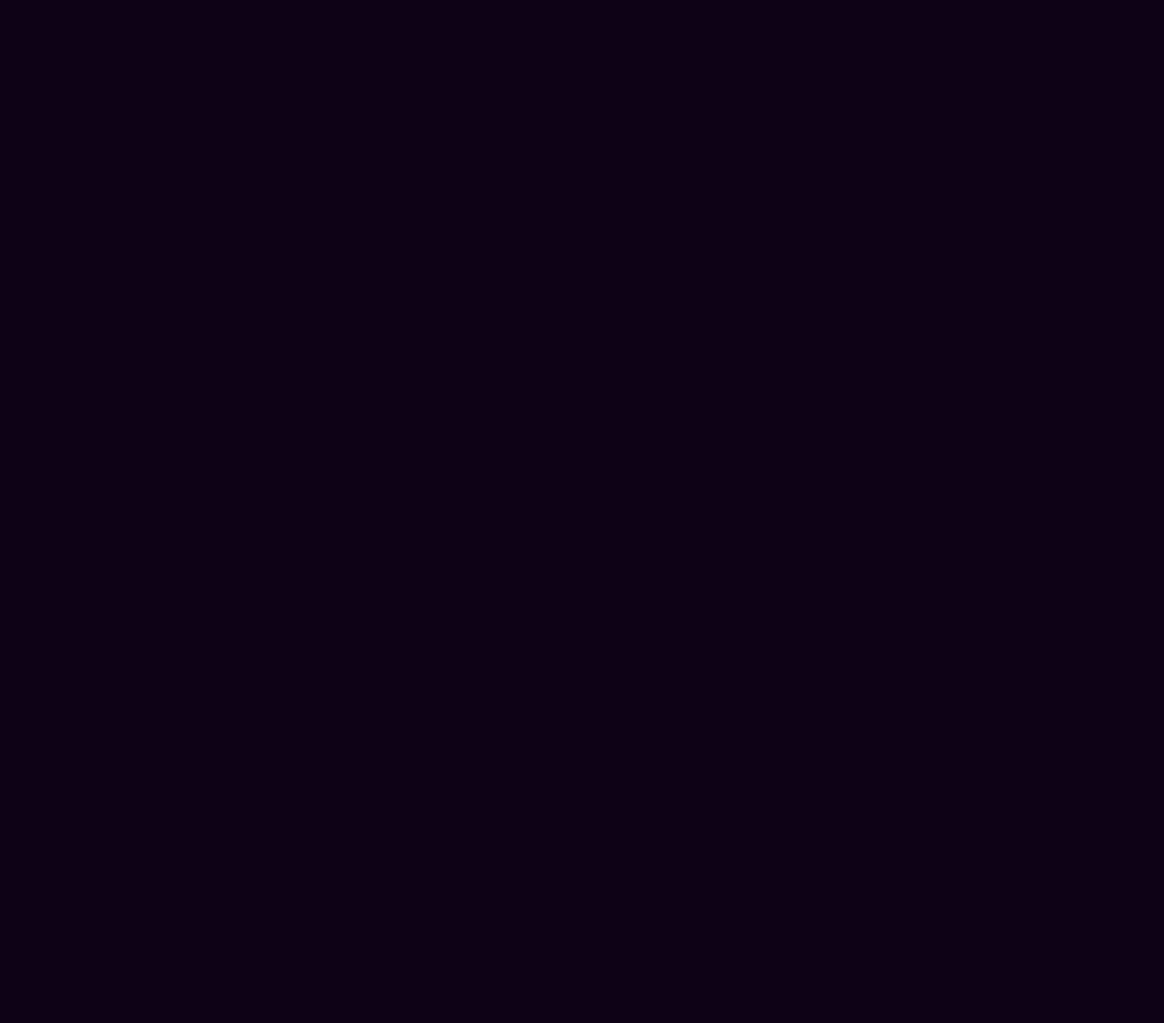
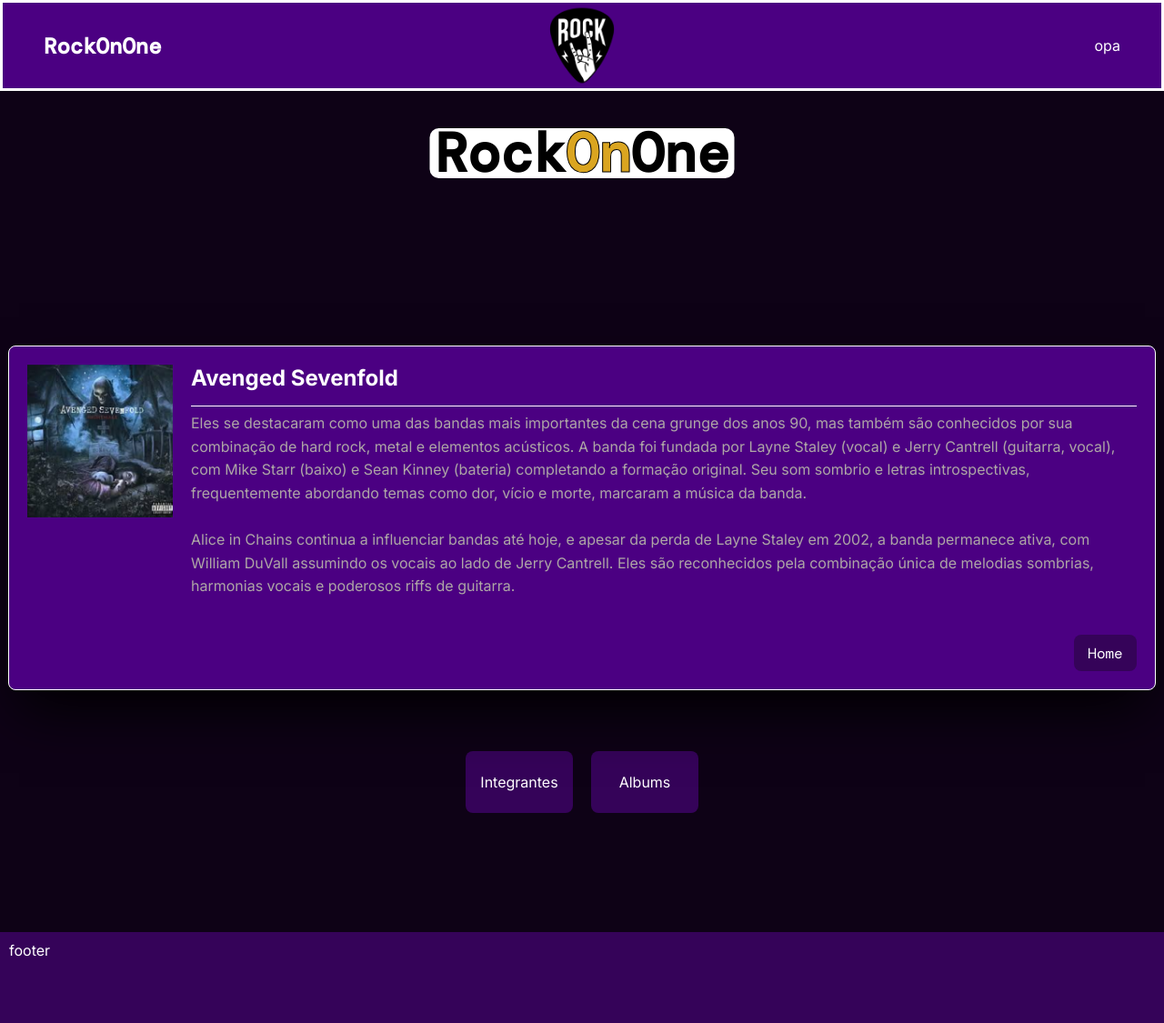
Before and after one commit to MaathJason/Projeto-Figma, a plain HTML site: page a7x.html in a window 1280 px wide. Shown: the whole page at 91% size. Before the commit the page ends 800 px from the top, so only its background shows below. Drawn offline with nearby package versions, Linux system fonts and the light colour scheme; a web font is replaced by a local one.

Commit message:
adicionando albums e capas

```diff
--- a/a7x.html
+++ b/a7x.html
@@ -3,10 +3,47 @@
 <head>
     <meta charset="UTF-8">
     <meta name="viewport" content="width=device-width, initial-scale=1.0">
+    <title>Avenged Sevenfold</title>
     <link rel="stylesheet" href="/styles/style.css">
-    <title>Avenged Sevenfold</title>
 </head>
 <body>
+    <div class="navbar">
+        <h1>RockOnOne</h1>
+        <img class="logo" src="src/img/logo.png" alt="">
+        <p class="navtitle">opa</p>
+    </div>
+    <div class="titulopage">
+        <h1>Rock<span class="spantitle">On</span>One</h1>
+    </div>
+    <div class="containerpage">
+        <div class="bandcard">
 
+            <img src="src/img/nightmare.png" alt="">
+            <div class="conteudocard">
+                <h3>Avenged Sevenfold</h3>
+                <p></p>
+                <div class="line">
+                </div>
+                <p>Eles se destacaram como uma das bandas mais importantes da cena grunge dos anos 90, mas também são conhecidos por sua combinação de hard rock, metal e elementos acústicos. A banda foi fundada por Layne Staley (vocal) e Jerry Cantrell (guitarra, vocal), com Mike Starr (baixo) e Sean Kinney (bateria) completando a formação original. Seu som sombrio e letras introspectivas, frequentemente abordando temas como dor, vício e morte, marcaram a música da banda.
+                    <br>
+                    <br>
+                    Alice in Chains continua a influenciar bandas até hoje, e apesar da perda de Layne Staley em 2002, a banda permanece ativa, com William DuVall assumindo os vocais ao lado de Jerry Cantrell. Eles são reconhecidos pela combinação única de melodias sombrias, harmonias vocais e poderosos riffs de guitarra.</p>
+                <a href="index.html" class="button-home">Home</a>
+            </div>
+            </div>
+        </div>
+    <div class="buttoncontainer">
+        <div class="button">
+            <div class="integrantes">
+                <a href="#" class="integrantesbutton">Integrantes</a>
+            </div>
+            <div class="albums">
+                <a href="a7xalbums.html" class="albumsbutton">Albums</a>
+            </div>
+        </div>
+    </div>
+    <footer class="footer">
+        <p>footer</p>
+    </footer>
 </body>
 </html>
--- a/styles/style.css
+++ b/styles/style.css
@@ -333,6 +333,7 @@ body{
     font-size: 14px;
     color: #AEA6A6;
     line-height:130%;
+    margin-top: 5px;
 }
 
 .albumimage{
```
Also changed, not shown: a7xalbums.html (added, +54 -0 lines), index.html (+0 -3 lines), src/img/libad.jpg (added), src/img/thestage.jpg (added).
